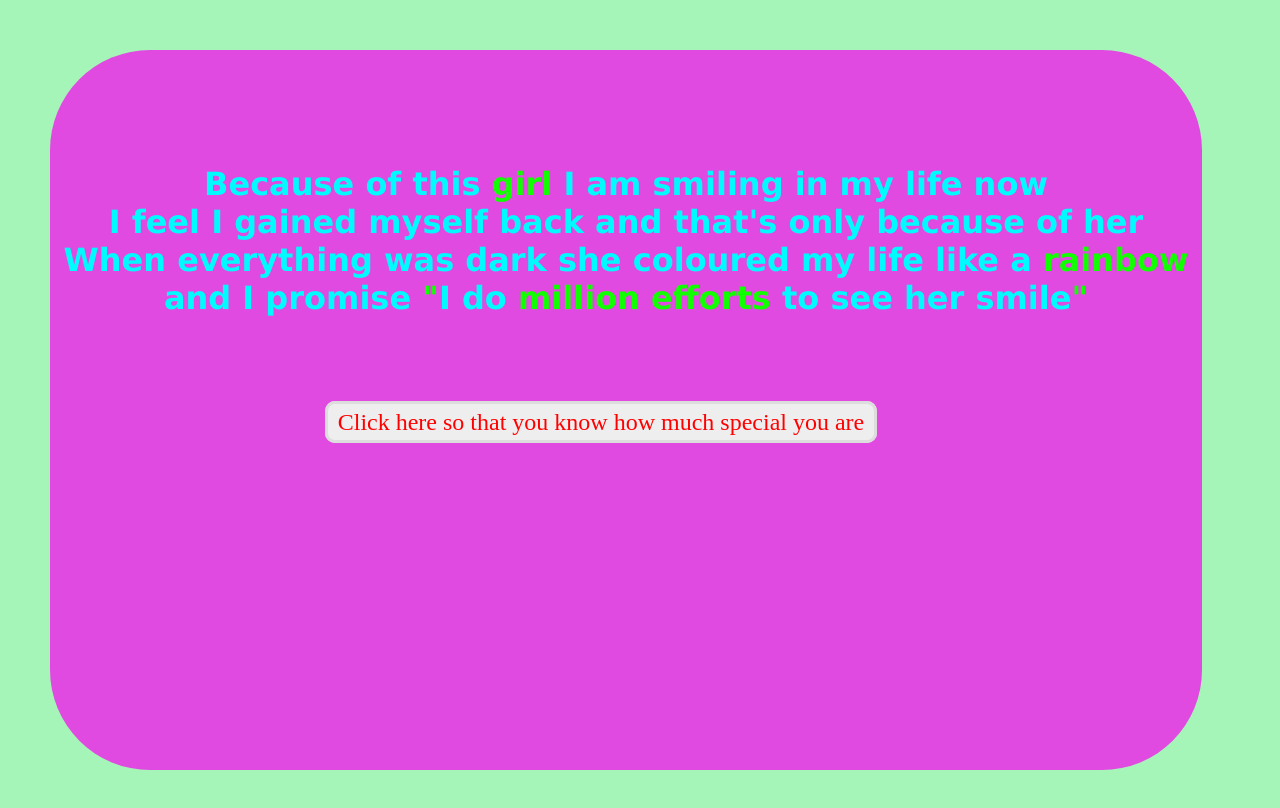
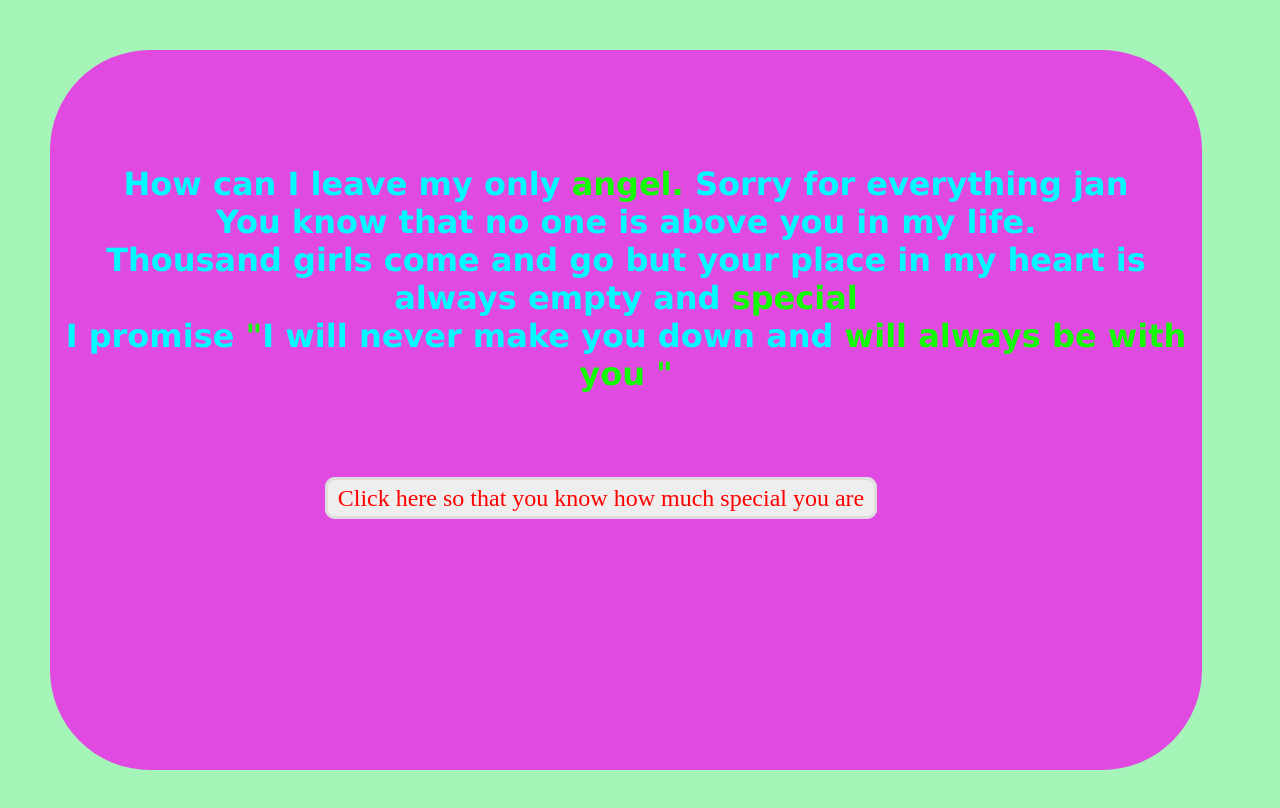
Before and after one commit to thorr1105/panda, a plain HTML site: page index.html in a window 1280 px wide. Drawn offline with Linux system fonts and the light colour scheme.

Commit message:
Update index.html

```diff
--- a/index.html
+++ b/index.html
@@ -10,12 +10,12 @@
 	<div class="container">
         <div>
 		<div class="love">
-			<h1 id="queen">Because of this <span>girl</span> I am smiling in my life now </h1>
-            <h1 id="queen">I feel I gained myself back and that's only because of her</h1>
-            <h1 id="queen">When everything was dark she coloured my life like a <span>rainbow</span>
+			<h1 id="queen">How can I leave my only <span>angel.</span> Sorry for everything jan</h1>
+            <h1 id="queen">You know that no one is above you in my life.</h1>
+            <h1 id="queen">Thousand girls come and go but your place in my heart is always empty and <span>special </span>
             </h1>
-            <h1 id="queen">and I promise <span>"</span>I do <span>million efforts</span>
-             to see her smile<span>"</span></h1>
+            <h1 id="queen">I promise <span>"</span>I will never make you down and <span>will always be with you</span>
+             <span>"</span></h1>
             <br></br>
             <br></br>
             <div class="no">
```
